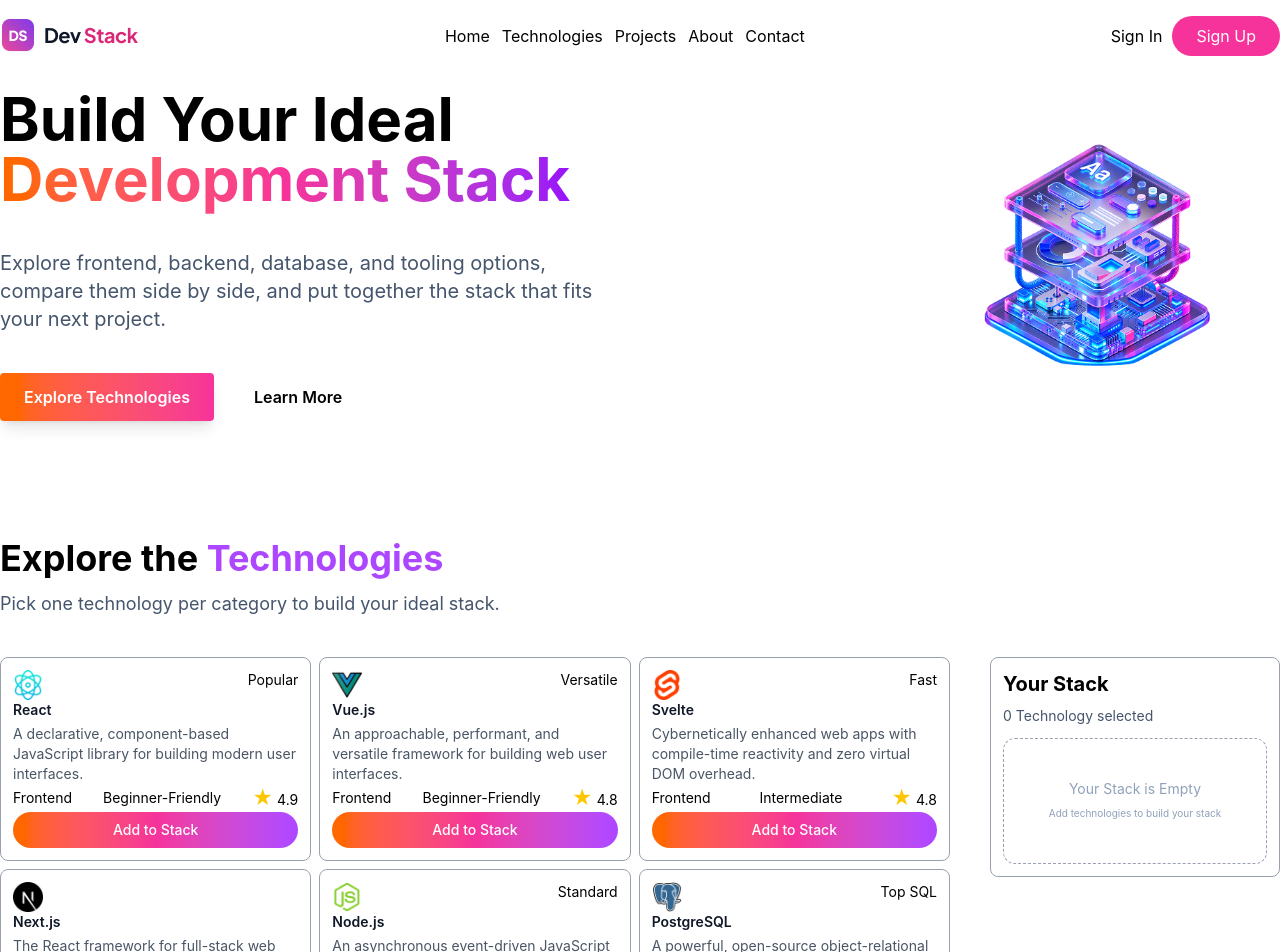
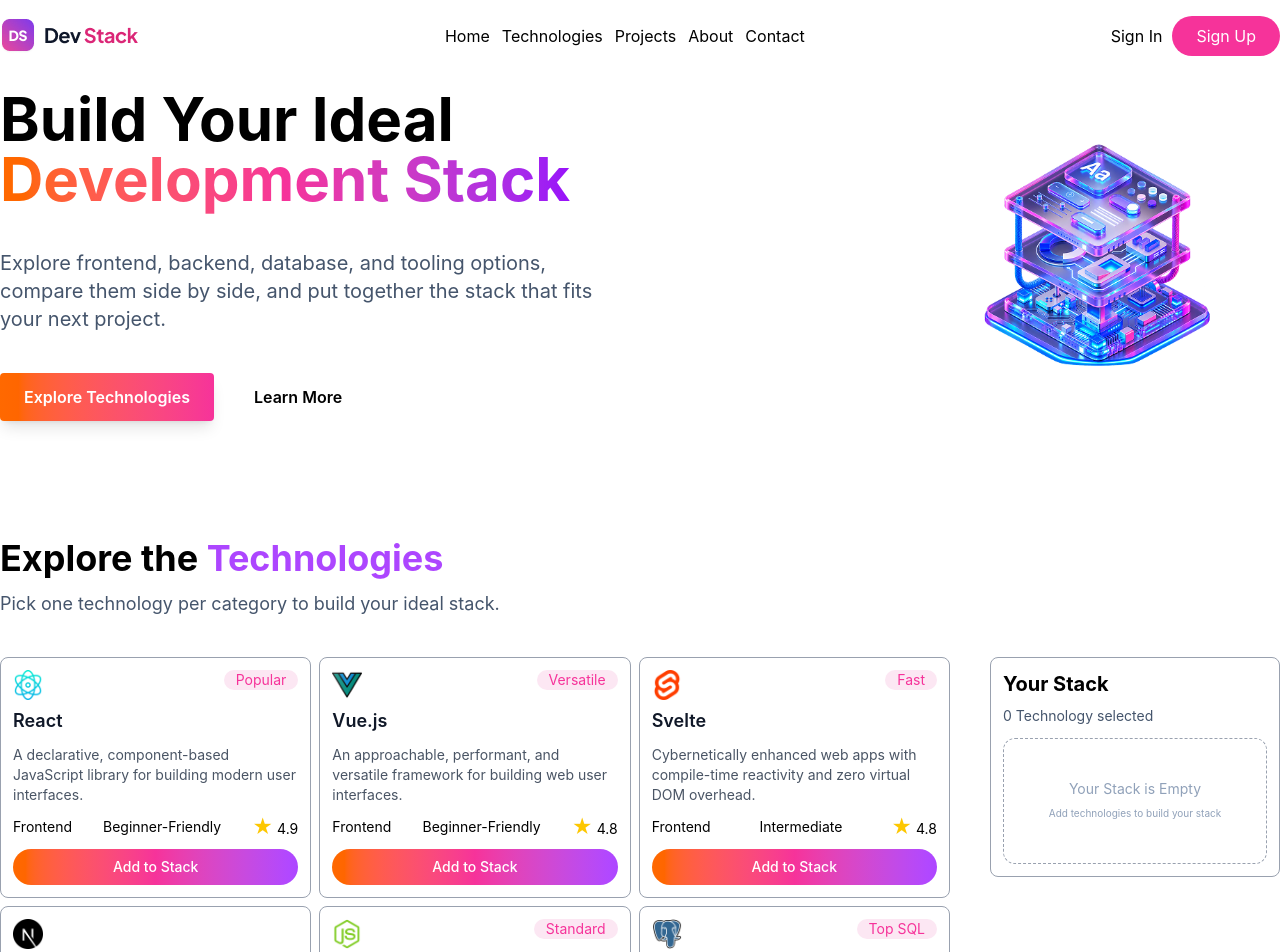
Before and after one commit to Shah-Md-Jihan/B14-A05-DevStack, a React (Vite) app: page / in a window 1280 px wide. Shown: the top 952 px of the page. Built offline with nearby package versions, Linux system fonts and the light colour scheme.

Commit message:
card refinment done

```diff
--- a/src/components/AllIssues.jsx
+++ b/src/components/AllIssues.jsx
@@ -12,7 +12,7 @@ const AllIssues = ({allIssues, completedIssues, setCompletedIssues}) => {
             <div className="grid grid-cols-12 gap-10 mt-[40px]">
                 <div className="col-span-12 md:col-span-9">
 
-                    <div className="grid grid-cols-1 md: grid-cols-3 gap-2">
+                    <div className="grid grid-cols-1 md:grid-cols-3 gap-2">
                         {
                             allIssues.map(issue=>(
                                 <IssueCard
--- a/src/components/IssueCard.jsx
+++ b/src/components/IssueCard.jsx
@@ -14,31 +14,31 @@ const IssueCard = ({issue, completedIssues, setCompletedIssues}) => {
     const isCompleted = completedIssues.some(iss=>iss.id === issue.id);
 
     return (
-        <div>
+        <div >
 
-            <div className={`w-full rounded-lg border p-3 ${isCompleted? "border-2 border-pink-400":"border-gray-400"} px-3 text-sm`}>
+            <div className={`h-full flex flex-col justify-between w-full rounded-lg border p-3 ${isCompleted? "border-2 border-pink-400":"border-gray-400"} px-3 text-sm`}>
                 <div>
                     <div className="flex justify-between">
                         <div>
                             <img className="w-[30px]" src={`${issue.icon}`} alt="not found" />
                         </div>
                         <div>
-                            <p>{issue.badge}</p>
+                            <p className="bg-pink-100 px-3 py-0 rounded-xl text-pink-500">{issue.badge}</p>
                         </div>
                     </div>
                 </div>
                 <div className="flex justify-between">
 
-                    <h3 className="font-semibold text-gray-900">
+                    <h3 className="font-semibold text-gray-900 text-[18px] my-2">
                         {issue.title}
                     </h3>
                 </div>
 
-                <p className="mt-1 text-sm text-gray-600">
+                <p className="mt-1 text-sm text-gray-600 mb-2">
                     {issue.description}
                 </p>
 
-                <div className="flex justify-between items-center">
+                <div className="flex justify-between items-center mb-2">
                     <p>{issue.tags}</p>
                     <p>{issue.level}</p>
                     <p className="flex items-center gap-1"><span class="text-yellow-400 text-xl">★</span> <span className="mt-1">{issue.rating}</span></p>
```
